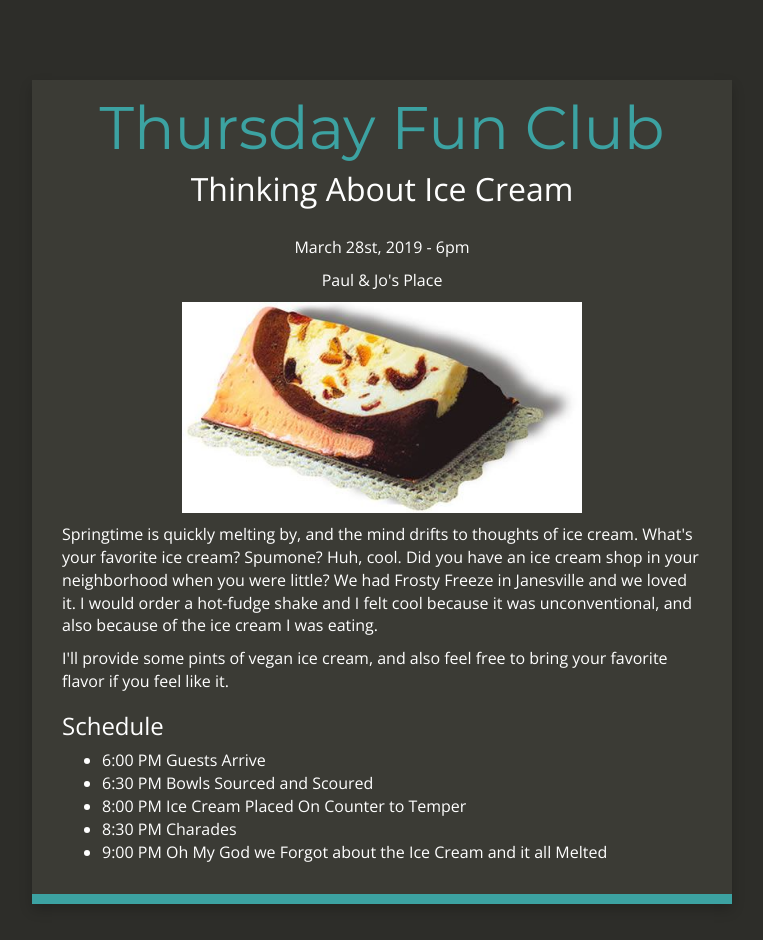
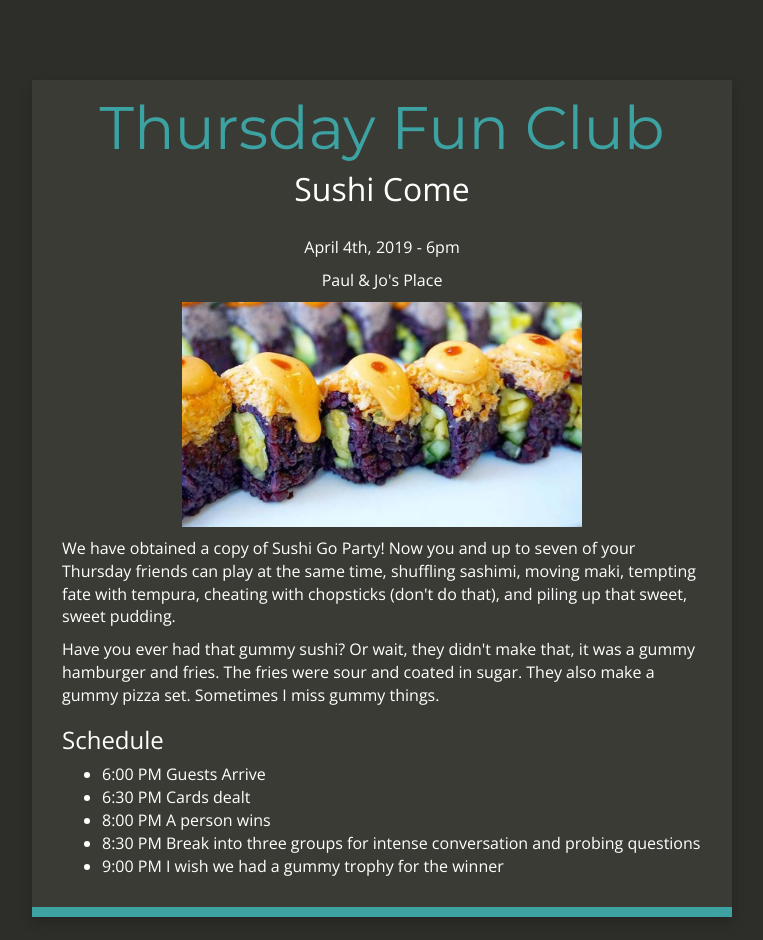
Before and after one commit to paulberb/paulberb.github.io, a Jekyll site: the page built from index.html, in a window 1280 px wide and 1400 px high, cut to the strip 0-940 px from the top of the window. Shown: the whole strip, without its empty margins (258-1021 px from the left). Built offline with Jekyll 4.4.1, drawn with Linux system fonts in a browser that asks for light colours; nearby versions of some CDN libraries.

Commit message:
updated weekly event

```diff
--- a/index.html
+++ b/index.html
@@ -1,6 +1,34 @@
 ---
 layout: default
 ---
+<div class="container-fluid index">
+    <div class="row">
+        <div class="col-md-12 main content-panel">
+            <h1 class="header author-header" itemprop="headline">Thursday Fun Club</h1>
+            <h2 class="header">Sushi Come</h2>
+            <div class="author-text">
+                <p>April 4th, 2019 - 6pm</p>
+                <p>Paul &amp; Jo's Place</p>
+                <p><img src="/images/sushi.jpg" width="400" /></p>
+            </div>
+            <p>
+                   We have obtained a copy of Sushi Go Party! Now you and up to seven of your Thursday friends can play at the same time, shuffling sashimi, moving maki, tempting fate with tempura, cheating with chopsticks (don't do that), and piling up that sweet, sweet pudding.
+                </p>
+                <p>
+                    Have you ever had that gummy sushi? Or wait, they didn't make that, it was a gummy hamburger and fries. The fries were sour and coated in sugar. They also make a gummy pizza set. Sometimes I miss gummy things.
+                </p>
+                <h3>Schedule</h3>
+                <ul>
+                    <li>6:00 PM Guests Arrive</li>
+                    <li>6:30 PM Cards dealt</li>
+                    <li>8:00 PM A person wins</li>
+                    <li>8:30 PM Break into three groups for intense conversation and probing questions</li>
+                    <li>9:00 PM I wish we had a gummy trophy for the winner</li>
+               </ul>
+          </div>
+    </div>
+</div>
+
 <div class="container-fluid index">
     <div class="row">
         <div class="col-md-12 main content-panel">
```
Also changed, not shown: images/sushi.jpg (added).
